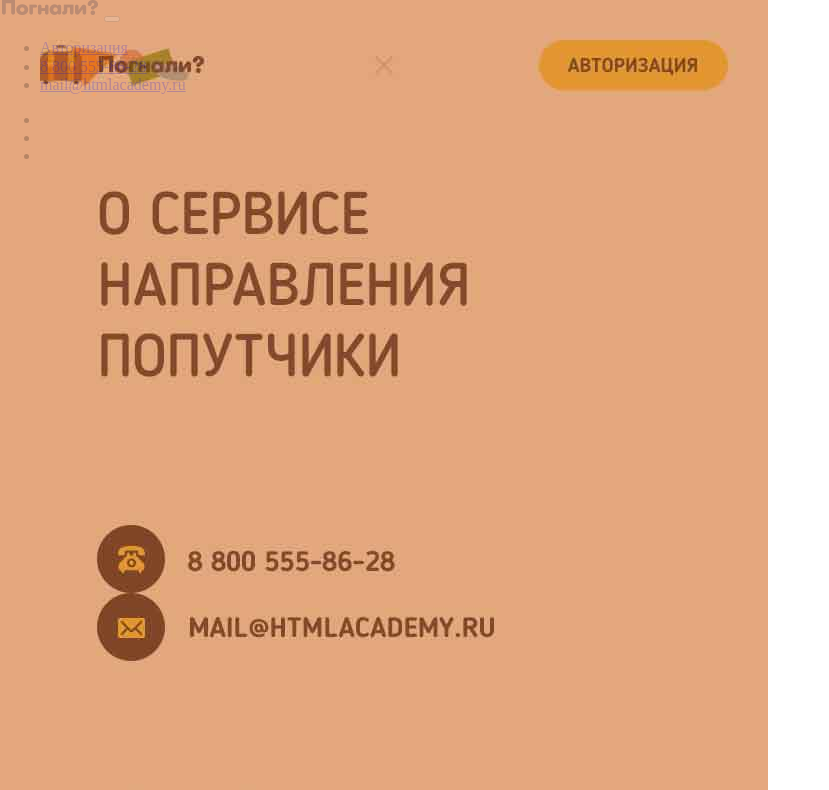
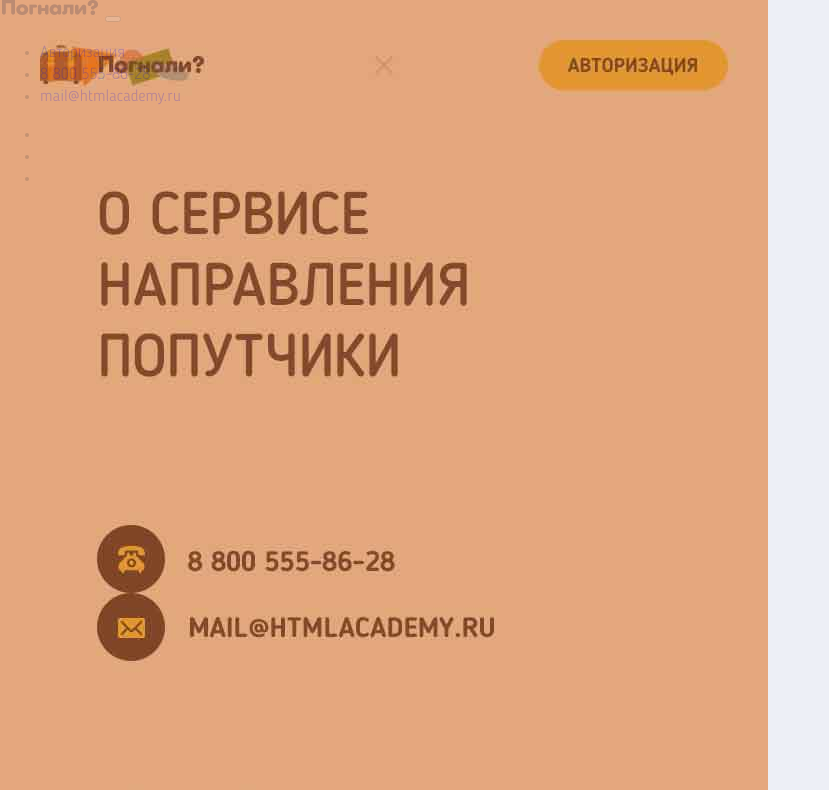
Before and after one commit to Liliia-s/pognali, a website: page source/index.html in a window 1280 px wide. Shown: the top 790 px of the page, without its empty margins (0-829 px from the left). Drawn offline with nearby package versions, Linux system fonts and the light colour scheme; files that its build step writes are made by us from their sources.

Commit message:
Добавила миксины, переменные и некоторые правки

```diff
--- /dev/null
+++ b/source/sass/blocks/main-nav.scss
@@ -0,0 +1,4 @@
+.main-nav {
+
+
+}
--- /dev/null
+++ b/source/sass/main.scss
@@ -0,0 +1,31 @@
+body {
+  @include reset-indent;
+  min-width: 320px;
+  font-style: normal;
+  font-size: 16px;
+  line-height: 22px;
+  font-family: "BloggerSans", "Arial", sans-serif;
+  font-weight: 300;
+  color: $color-dark-grey;
+  background-color: $color-light-violet;
+  // overflow-x: hidden;
+}
+
+img {
+  max-width: 100%;
+  height: auto;
+}
+
+a {
+  text-decoration: none;
+}
+
+html {
+  box-sizing: border-box;
+}
+
+*,
+*::before,
+*::after {
+  box-sizing: inherit;
+}
--- /dev/null
+++ b/source/sass/mixins.scss
@@ -0,0 +1,10 @@
+@mixin reset-indent {
+  margin: 0;
+  padding: 0;
+}
+
+@mixin reset-list {
+  margin: 0;
+  padding: 0;
+  list-style: none;
+}
--- a/source/sass/style.scss
+++ b/source/sass/style.scss
@@ -1,6 +1,8 @@
-
+@import "mixins";
+@import "variables";
 @import "normalize";
 @import "font-face";
-@import "variables";
 @import "outlines";
+@import "main";
 @import "blocks/visually-hidden";
+@import "blocks/main-nav";
--- a/source/sass/variables.scss
+++ b/source/sass/variables.scss
@@ -2,9 +2,10 @@ $tablet-width: 768px;
 $desktop-width: 1440px;
 $retina-dpi: 144dpi;
 $retina-dppx: 1.5dppx;
+$color-dark-grey: #444444;
+$color-light-violet: #edeff6;
 // $font-weight-bold: 700;
 // $color-white: #ffffff;
-// $color-dark-grey: #444444;
 // $color-light-grey: #ececec;
 // $color-light-grey-2: #f1f1f1;
 // $color-black: #000000;
```
